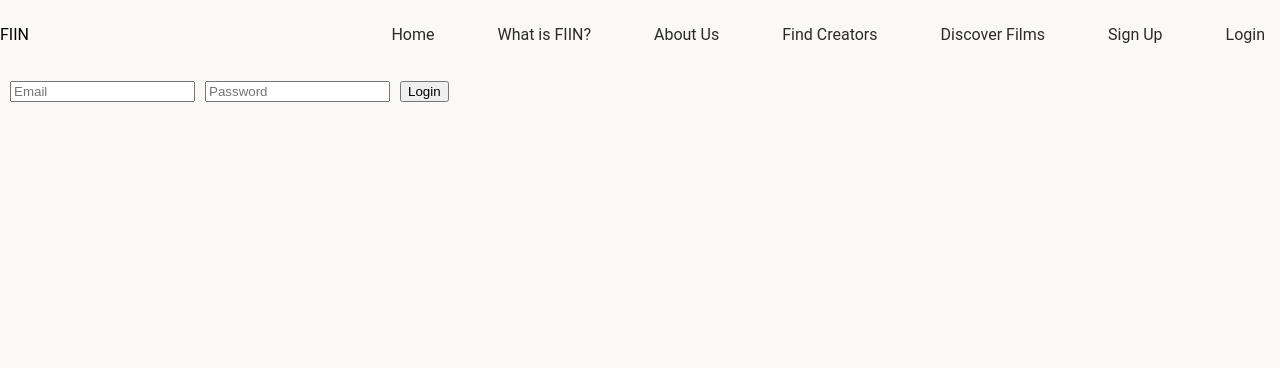
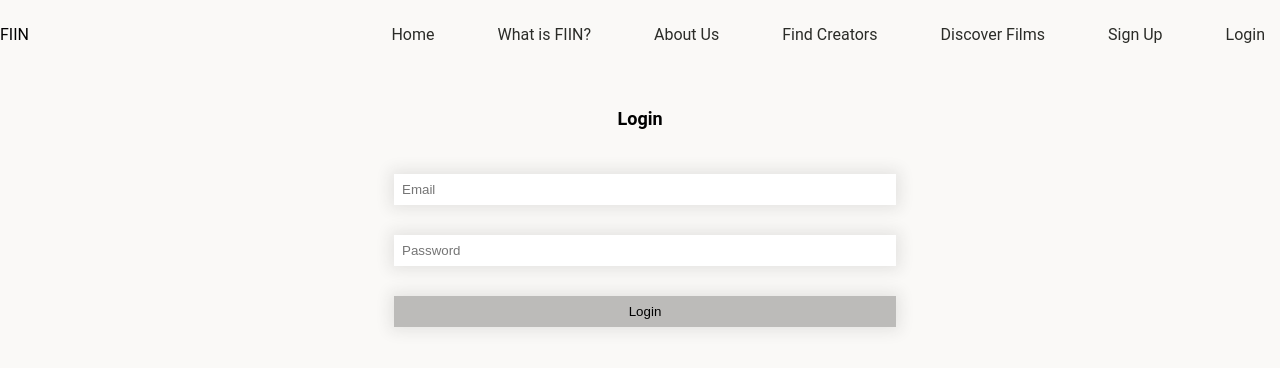
Before and after one commit to Gisaengchung/front-end, a React app: page /login in a window 1280 px wide. Shown: the top 368 px of the page. Built offline with nearby package versions, Linux system fonts and the light colour scheme; no server answers.

Commit message:
adding a bunch of margins

```diff
--- /dev/null
+++ b/src/auth/AuthForm.css
@@ -0,0 +1,29 @@
+.formContainer {
+  display: flex;
+  flex-direction: column;
+  width: 40%;
+  margin-left: auto;
+  margin-right: auto;
+}
+
+h2 {
+  margin-top: 6em;
+}
+
+input,
+button {
+  margin: 30px 0px 0px 10px;
+  justify-content: center;
+  padding: 8px;
+  box-shadow: 0 0 15px 4px rgba(43, 44, 40, 0.1);
+  border: 0;
+}
+
+button {
+  background-color: rgba(43, 44, 40, 0.3);
+}
+
+.signUpPage {
+  margin-top: 70px;
+  text-align: center;
+}
--- a/src/auth/AuthFormLogin.jsx
+++ b/src/auth/AuthFormLogin.jsx
@@ -1,7 +1,7 @@
 import React, { useState } from 'react';
 import PropTypes from 'prop-types';
 import { useAuthError } from '../state/AuthUserProvider';
-
+import styles from './AuthForm.css';
 
 const AuthForm = ({ authFn }) => {
   const error = useAuthError();
@@ -14,10 +14,10 @@ const AuthForm = ({ authFn }) => {
   };
 
   return (
-    <>
+    <div className={styles.signUpPage}>
       <h2>Login</h2>
       {error && <p>{error.message}</p>}
-      <form onSubmit={handleSubmit}>
+      <form className={styles.formContainer} onSubmit={handleSubmit}>
         <input
           type="email"
           value={email}
@@ -34,7 +34,7 @@ const AuthForm = ({ authFn }) => {
 
         <button>Login</button>
       </form>
-    </>
+    </div>
   );
 };
 
--- a/src/auth/AuthFormSignUp.css
+++ /dev/null
@@ -1,15 +0,0 @@
-.formContainer {
-  display: flex;
-  flex-direction: column;
-  width: 300px;
-}
-
-input,
-button {
-  margin: 30px 0px 0px 10px;
-  justify-content: right;
-}
-
-.signUpPage {
-  margin-top: 70px;
-}
--- a/src/auth/AuthFormSignup.jsx
+++ b/src/auth/AuthFormSignup.jsx
@@ -2,7 +2,7 @@ import React, { useState } from 'react';
 import PropTypes from 'prop-types';
 import { useAuthError } from '../state/AuthUserProvider';
 import { useHistory } from 'react-router-dom';
-import styles from './AuthFormSignUp.css';
+import styles from './AuthForm.css';
 
 const AuthForm = ({ authFn }) => {
   const history = useHistory();
@@ -30,8 +30,7 @@ const AuthForm = ({ authFn }) => {
     <div className={styles.signUpPage}>
       <h2>Sign Up</h2>
       {error && <p>{error.message}</p>}
-      <form onSubmit={handleSubmit}>
-        <div className = {styles.formContainer}>
+      <form className={styles.formContainer} onSubmit={handleSubmit}>
         <input
           type="email"
           value={email}
@@ -74,7 +73,6 @@ const AuthForm = ({ authFn }) => {
           value={userState}
           required/>
         <button>Sign Up</button>
-        </div>
       </form>
     </div>
   );
--- a/src/components/projectForm/ProjectEditFormPresentational.jsx
+++ b/src/components/projectForm/ProjectEditFormPresentational.jsx
@@ -1,9 +1,10 @@
+/* eslint-disable max-len */
 import React, { useState } from 'react';
 import PropTypes from 'prop-types';
-
 import { useHistory, useParams } from 'react-router';
 import { patchProjectData } from '../../services/fetches/fetches';
 import { useSession } from '../../state/AuthUserProvider';
+import styles from './ProjectForm.css';
 
 const ProjectEditFormPresentational = ({ project }) => {
 
@@ -48,6 +49,7 @@ const ProjectEditFormPresentational = ({ project }) => {
   };
 
   return (
+    <div className={styles.projectPage}>
       <form onSubmit={handleSubmitProject}>
         <input
           type="text"
@@ -117,6 +119,7 @@ const ProjectEditFormPresentational = ({ project }) => {
         />
         <button>Update Project</button>
       </form>
+    </div>
   );
 };
 
--- /dev/null
+++ b/src/components/projectForm/ProjectForm.css
@@ -0,0 +1,4 @@
+.projectPage {
+  margin-top: 70px;
+  text-align: center;
+}
--- a/src/components/projectForm/ProjectForm.jsx
+++ b/src/components/projectForm/ProjectForm.jsx
@@ -2,6 +2,7 @@ import React, { useState } from 'react';
 import { useHistory } from 'react-router';
 import { postProjectData } from '../../services/fetches/fetches';
 import { useSession } from '../../state/AuthUserProvider';
+import styles from './ProjectForm.css';
 
 const ProjectForm = () => {
 
@@ -46,6 +47,8 @@ const ProjectForm = () => {
 
 
   return (
+    <div className={styles.projectPage}>
+      <h2>Create a New Project</h2>
       <form onSubmit={handleSubmitProject}>
         <input
           type="text"
@@ -115,6 +118,7 @@ const ProjectForm = () => {
         />
         <button>Create Project</button>
       </form>
+    </div>
   );
 };
 
--- a/src/styles/styles.css
+++ b/src/styles/styles.css
@@ -2,6 +2,7 @@ body {
   background-color: rgb(250, 249, 247);
   margin: 0;
   font-family: 'Roboto', sans-serif;
+  box-sizing: border-box;
 }
 
 .page {
```
Lines whose indentation alone changed are shown as unchanged.
